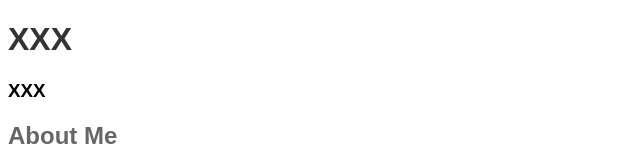
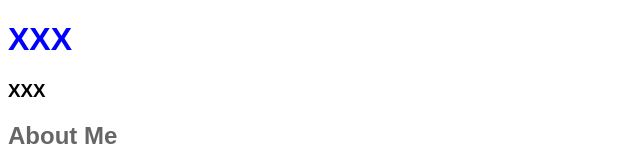
Before and after one commit to Nao-Nakajima/Nao-Nakajima.github.io, a plain HTML site: page index.html in a window 1280 px wide. Shown: the top 160 px of the page, without its empty margins (0-640 px from the left). Drawn offline with Linux system fonts and the light colour scheme.

Commit message:
Update researcher_style.css

```diff
--- a/researcher_style.css
+++ b/researcher_style.css
@@ -4,7 +4,7 @@ body {
 }
 
 h1 {
-    color: #333;
+    color: #0000FF;
 }
 
 h2 {
```
